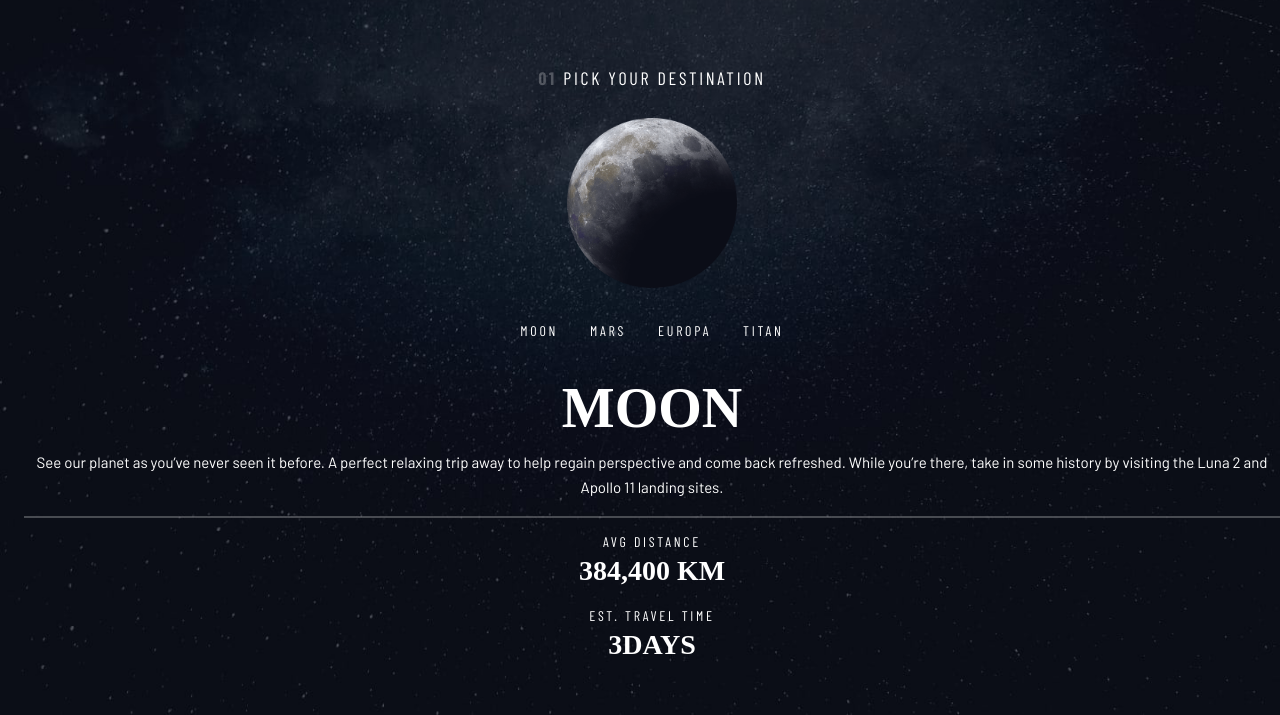
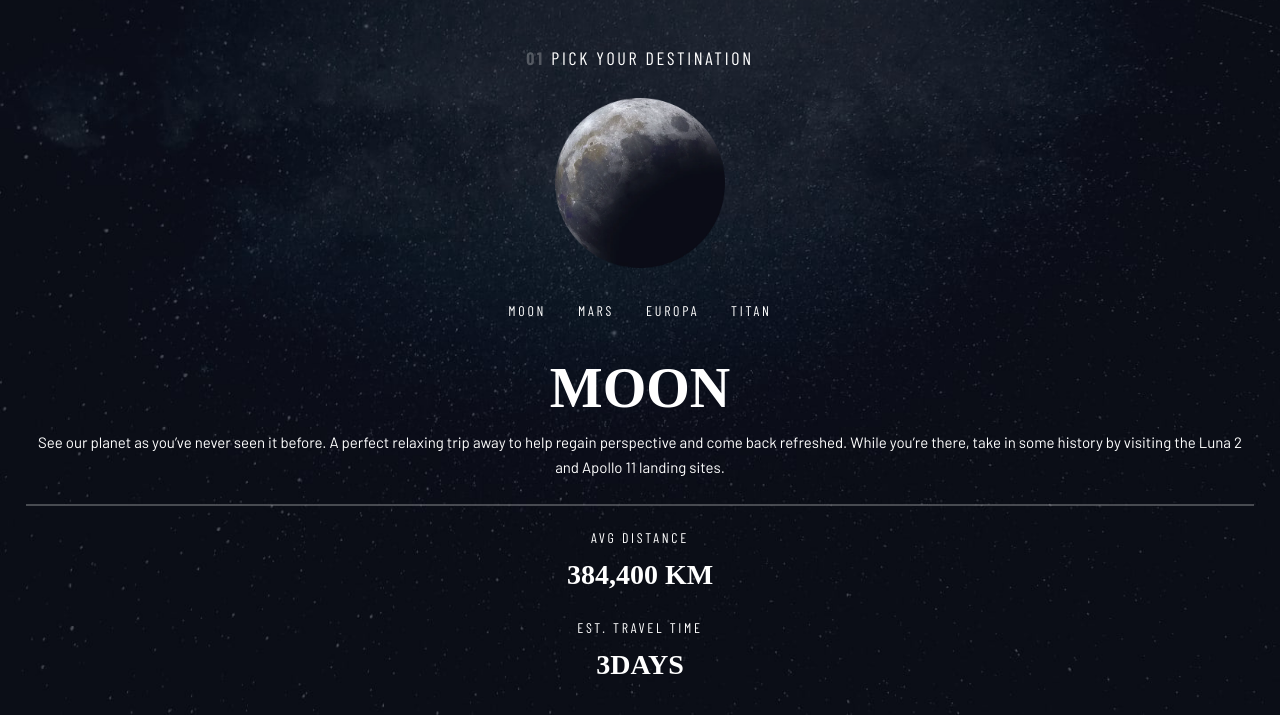
Before and after one commit to shibuwd/Space-tourism-multi-page-website, a plain HTML site: page destination.html in a window 1280 px wide. Shown: the part 85-800 px from the top of the page. Drawn offline with nearby package versions, Linux system fonts and the light colour scheme; a web font is replaced by a local one.

```diff
--- a/scss/layouts/_header.scss
+++ b/scss/layouts/_header.scss
@@ -86,8 +86,6 @@
                         position: relative;
                         color: $color-white;
                         text-transform: uppercase;
-                        // padding: .8rem;
-                        // margin: 1rem;
                         line-height: 55px;
                         padding-left: 25px;
                         display: block;
--- a/scss/pages/_destination.scss
+++ b/scss/pages/_destination.scss
@@ -7,14 +7,13 @@
 
     .destination__container {
         position: absolute;
-        // width: 327px;
         height: 704px;
-        left: 24px;
         top: 88px;
         display: flex;
         flex-direction: column;
         align-items: center;
         justify-content: center;
+        padding: 0 1.6rem;
 
         .destination__top {
             h4 {
@@ -33,7 +32,7 @@
             }
 
             .moon {
-                background-image: url(../../assets/destination/image-moon.png);
+                background-image: url(../../assets/destination/image-moon.webp);
                 background-position: center;
                 background-repeat: no-repeat;
                 background-size: cover;
@@ -76,7 +75,7 @@
                     line-height: 25px;
                     font-size: $font-size-v12;
                     text-align: center;
-                    margin-bottom: 1rem;
+                    margin-bottom: 1.5rem;
                 }
 
                 .line {
@@ -97,13 +96,11 @@
                         font-family: $font-base-family-2;
                         font-size: $font-size-v13;
                         font-weight: $font-weight-400;
-                        line-height: 1rem;
+                        line-height: 2rem;
                         letter-spacing: $letter-spacing-1;
                     }
                 }
             }
-
-
         }
 
     }
```
Also changed, not shown: css/style.css, js/app.js (line endings or trailing spaces), scss/base/_typhography.scss (line endings or trailing spaces), 1 other file.
